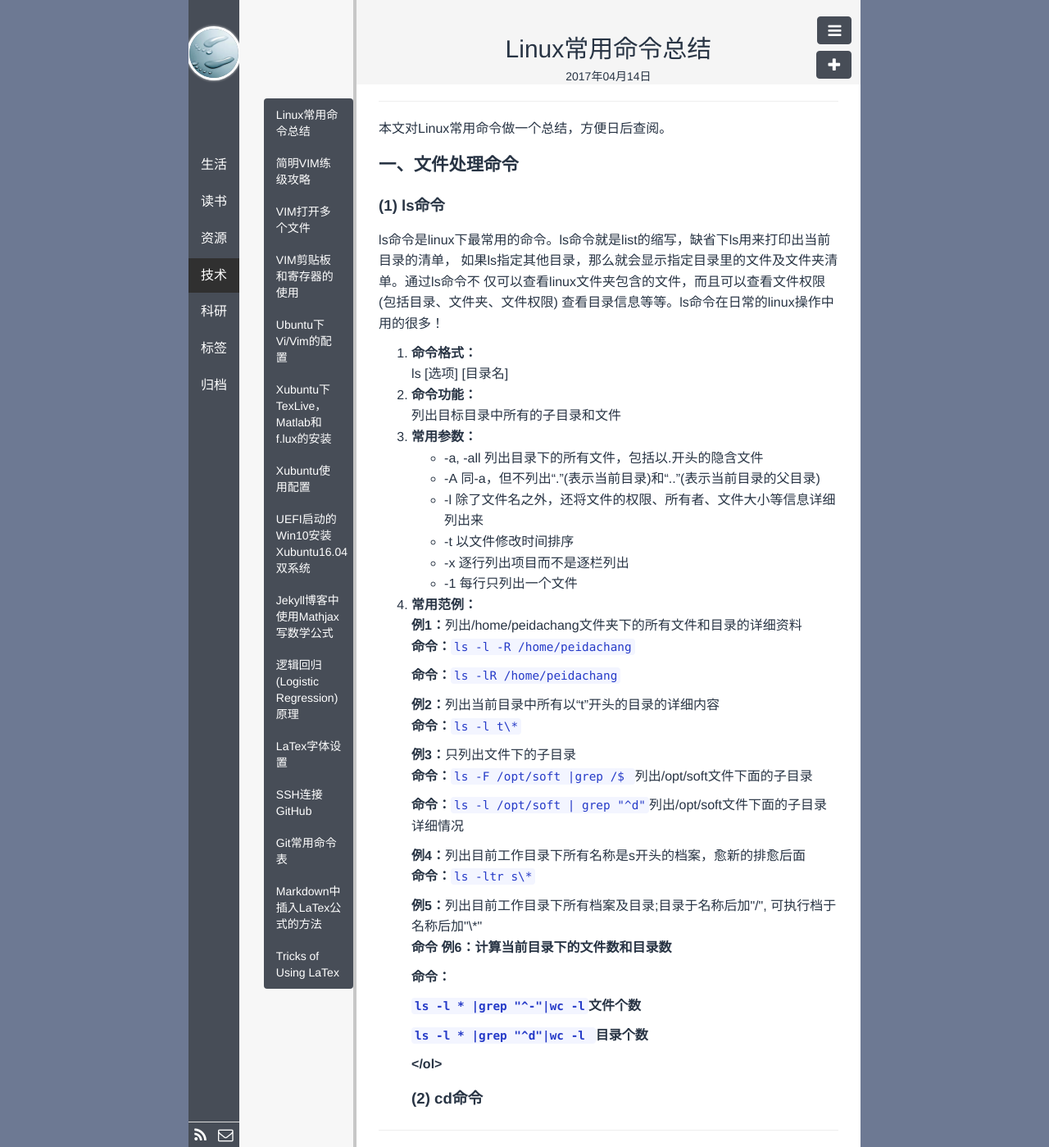
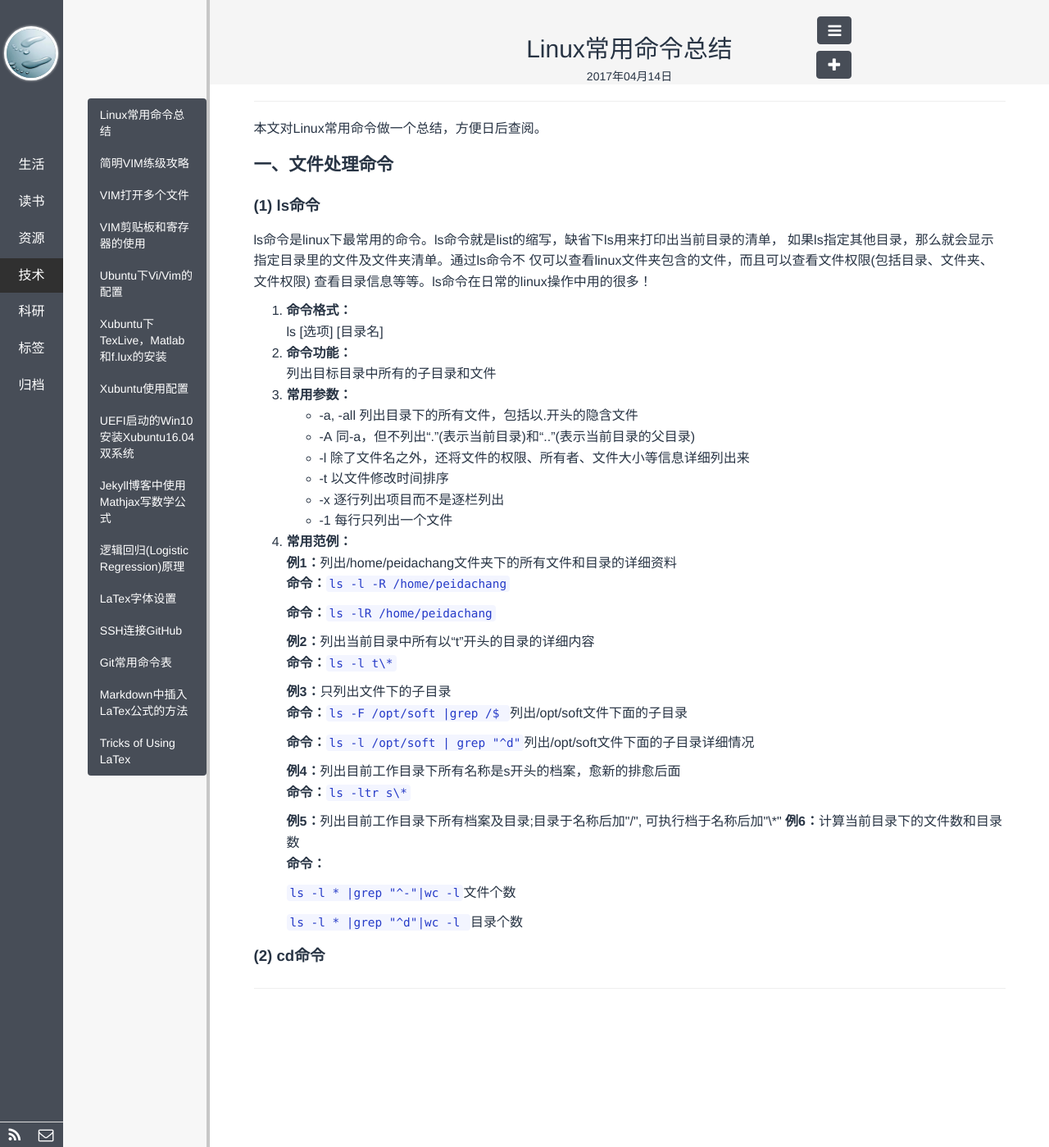
Before and after one commit to polyHong/polyHong.github.io, a Jekyll site: the page built from _posts/tech/2017-04-14-linux-command-list.md, in a window 1280 px wide. Shown: the whole page at 82% size. Built offline with Jekyll 4.4.1, drawn with Linux system fonts in a browser that asks for light colours; Markdown is read by kramdown in place of the engine named in the settings; comment, search, counter and statistics services are not loaded.

Commit message:
adjust page width

```diff
--- a/_posts/tech/2017-04-14-linux-command-list.md
+++ b/_posts/tech/2017-04-14-linux-command-list.md
@@ -47,7 +47,6 @@ ls&nbsp;[选项]&nbsp;[目录名]
 <strong>例4：</strong>列出目前工作目录下所有名称是s开头的档案，愈新的排愈后面
 <p><strong>命令：</strong><code>ls -ltr s\*</code></p>
 <strong>例5：</strong>列出目前工作目录下所有档案及目录;目录于名称后加"/", 可执行档于名称后加"\*"
-<p><strong>命令
 <strong>例6：</strong>计算当前目录下的文件数和目录数
 <p><strong>命令：</strong></p>
 <p><code>ls -l * |grep "^-"|wc -l</code>文件个数</p>
--- a/public/css/base.css
+++ b/public/css/base.css
@@ -4,7 +4,7 @@
   height: 100%;
 }
 body, html {
-  width: 80%;
+  width: 100%;
   height: 100%;
   margin: auto;
   overflow: hidden;
@@ -15,7 +15,7 @@ body, html {
 }
 /* 导航栏 + 目录栏 */
 .aside {
-  width: 25%;
+  width: 20%;
   height: 100%;
 
 }
```
Also changed, not shown: 1 other file.
